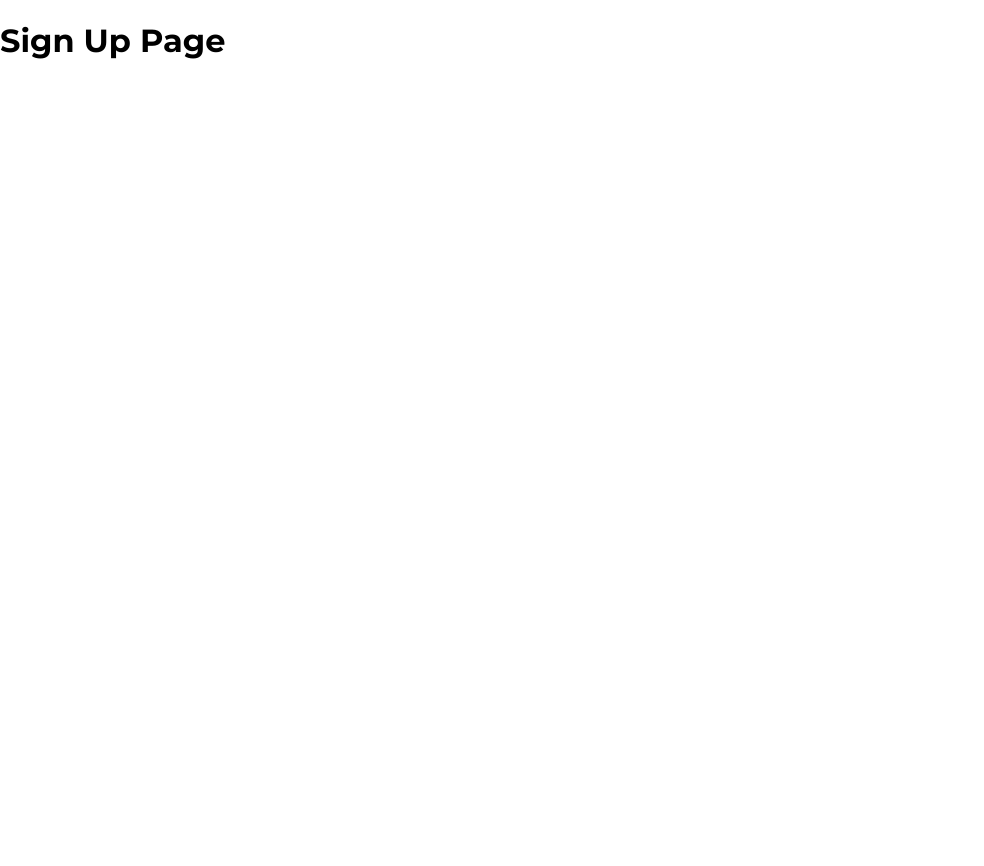
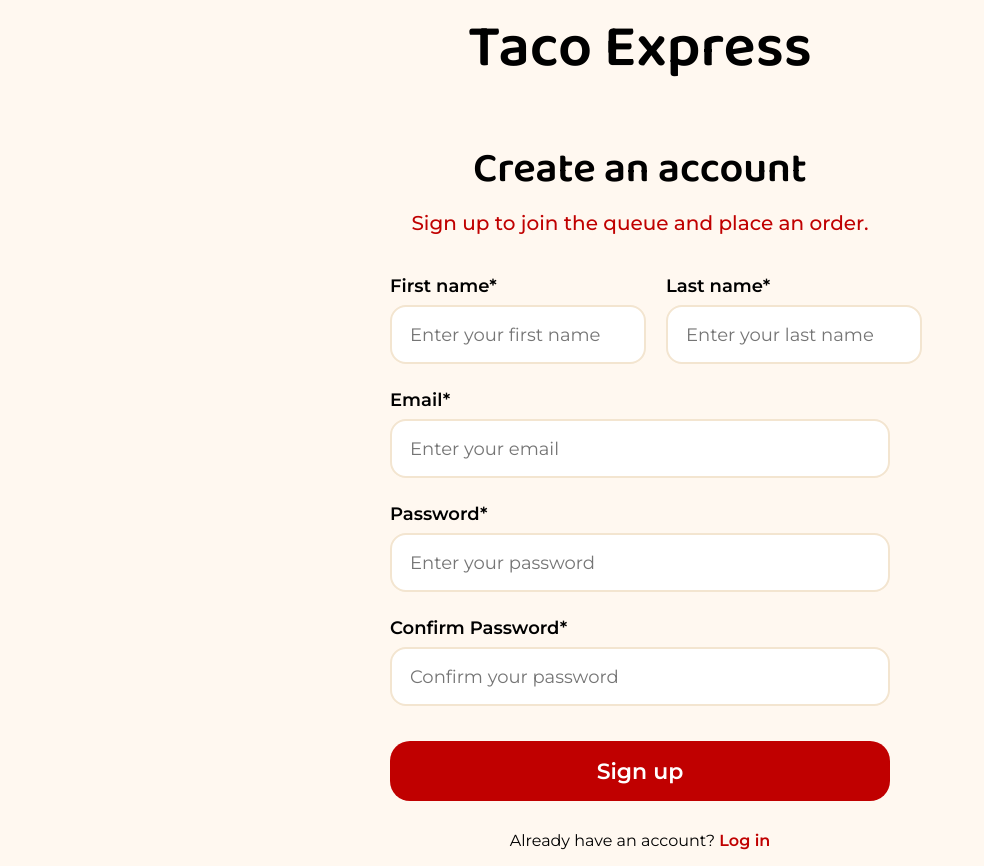
Before and after one commit to ayadotexe/FoodTruckQueueSmart, a React (Vite) app in the folder frontend/: page /signup in a window 1280 px wide. Shown: the whole page, without its empty margins (0-984 px from the left). Before the commit the page ends 800 px from the top, so only its background shows below. Built offline with nearby package versions, Linux system fonts and the light colour scheme.

Commit message:
completed login and signup pages with client-side validation

```diff
--- a/frontend/src/pages/Login.jsx
+++ b/frontend/src/pages/Login.jsx
@@ -1,5 +1,52 @@
+import { Link } from 'react-router-dom'
+import './MainAuth.css'
+
 function Login() {
-  return <h1>Login Page</h1>
+    return (
+        <div className="auth-page">
+            <div className="auth-container">
+                <Link to="/" className="auth-logo">
+                    Taco Express
+                </Link>
+
+                <h1 className="auth-title">Welcome back!</h1>
+                <p className="auth-subtitle">Log in to join the queue and place an order.</p>
+
+                <form className="auth-form">
+                    <div className="form-group">
+                        <label htmlFor="email">Email*</label>
+                        <input
+                            type="email"
+                            id="email"
+                            name="email"
+                            placeholder="Enter your email"
+                            required
+                        />
+                    </div>
+
+                    <div className="form-group">
+                        <label htmlFor="password">Password*</label>
+                        <input
+                            type="password"
+                            id="password"
+                            name="password"
+                            placeholder="Enter your password"
+                            required
+                        />
+                    </div>
+
+                    <button type="submit" className="auth-button">
+                        Log In
+                    </button>
+                </form>
+
+                <p className="auth-switch">
+                    Don't have an account?{' '}
+                    <Link to="/signup">Sign Up</Link>
+                </p>
+            </div>
+        </div>
+    )
 }
 
 export default Login
--- a/frontend/src/pages/MainAuth.css
+++ b/frontend/src/pages/MainAuth.css
@@ -14,7 +14,7 @@
 .main-title {
   margin: 0;
   font-family: var(--font-title);
-  font-size: 80px;
+  font-size: 60px;
   font-weight: 600;
   color: var(--color-black);
   line-height: 1;
@@ -43,25 +43,25 @@
 }
 
 .main-buttons {
-  width: 60%;
+  width: 500px;
   margin: 0 auto;
   display: flex;
   flex-direction: column;
-  gap: 38px;
+  gap: 30px;
 }
 
 .main-buttons a {
   width: 100%;
-  height: 90px;
+  height: 65px;
   display: flex;
   justify-content: center;
   align-items: center;
 
   border: none;
-  border-radius: 35px;
+  border-radius: 22px;
 
   font-family: var(--font-main);
-  font-size: 28px;
+  font-size: 22px;
   font-weight: 600;
   letter-spacing: 1px;
   text-decoration: none;
@@ -86,3 +86,115 @@
 .signup-button:hover {
   background-color: #222222;
 }
+
+/* Login and Signup Pages */
+
+.auth-page {
+  min-height: 100vh;
+  display: flex;
+  justify-content: center;
+  align-items: center;
+  background-color: var(--color-background);
+}
+
+.auth-container {
+  width: 500px;
+  text-align: center;
+}
+
+.auth-logo {
+  display: inline-block;
+  margin-bottom: 40px;
+  font-family: var(--font-title);
+  font-size: 60px;
+  font-weight: 600;
+  color: var(--color-black);
+}
+
+.auth-title {
+  margin: 0;
+  font-family: var(--font-title);
+  font-size: 42px;
+  font-weight: 600;
+  color: var(--color-black);
+}
+
+.auth-subtitle {
+  margin: 8px 0 40px;
+  font-family: var(--font-main);
+  font-size: 20px;
+  font-weight: 500;
+  color: var(--color-red);
+}
+
+.auth-form {
+  display: flex;
+  flex-direction: column;
+  gap: 25px;
+  text-align: left;
+}
+
+.form-group {
+  display: flex;
+  flex-direction: column;
+  gap: 8px;
+}
+
+.form-group label {
+  font-family: var(--font-main);
+  font-size: 18px;
+  font-weight: 600;
+  color: var(--color-black);
+}
+
+.form-group input {
+  height: 55px;
+  padding: 0 18px;
+  border: 2px solid var(--color-cream);
+  border-radius: 16px;
+  font-family: var(--font-main);
+  font-size: 18px;
+  background-color: var(--color-white);
+  outline: none;
+}
+
+.form-group input:focus {
+  border-color: var(--color-red);
+}
+
+.form-row {
+  display: flex;
+  gap: 20px;
+}
+
+.form-row .form-group {
+  flex: 1;
+}
+
+.auth-button {
+  height: 60px;
+  margin-top: 10px;
+  border: none;
+  border-radius: 20px;
+  background-color: var(--color-red);
+  color: var(--color-white);
+  font-family: var(--font-main);
+  font-size: 22px;
+  font-weight: 600;
+  cursor: pointer;
+}
+
+.auth-button:hover {
+  background-color: var(--color-red-hover);
+}
+
+.auth-switch {
+  margin-top: 30px;
+  font-family: var(--font-main);
+  font-size: 16px;
+}
+
+.auth-switch a {
+  color: var(--color-red);
+  font-weight: 600;
+}
--- a/frontend/src/pages/Signup.jsx
+++ b/frontend/src/pages/Signup.jsx
@@ -1,5 +1,115 @@
+import { useState } from 'react'
+import { Link } from 'react-router-dom'
+import './MainAuth.css'
+
 function Signup() {
-  return <h1>Sign Up Page</h1>
+    const [password, setPassword] = useState('')
+    const [confirmPassword, setConfirmPassword] = useState('')
+    const [error, setError] = useState('')
+
+    const handleSubmit = (event) => {
+        event.preventDefault()
+
+        if (password !== confirmPassword) {
+            setError('Passwords do not match.')
+            return
+        }
+
+        setError('')
+        setPassword('')
+        setConfirmPassword('')
+        event.target.reset()
+    }
+
+    return (
+        <div className="auth-page">
+            <div className="auth-container">
+                <Link to="/" className="auth-logo">
+                    Taco Express
+                </Link>
+
+                <h1 className="auth-title">Create an account</h1>
+                <p className="auth-subtitle">Sign up to join the queue and place an order.</p>
+
+                <form className="auth-form" onSubmit={handleSubmit}>
+
+                    <div className="form-row">
+                    <div className="form-group">
+                        <label htmlFor="firstName">First name*</label>
+                        <input
+                            type="text"
+                            id="firstName"
+                            name="firstName"
+                            placeholder="Enter your first name"
+                            required
+                        />
+                    </div>
+
+                    <div className="form-group">
+                        <label htmlFor="lastName">Last name*</label>
+                        <input
+                            type="text"
+                            id="lastName"
+                            name="lastName"
+                            placeholder="Enter your last name"
+                            required
+                        />
+                    </div>
+                    </div>
+
+                    <div className="form-group">
+                        <label htmlFor="email">Email*</label>
+                        <input
+                            type="email"
+                            id="email"
+                            name="email"
+                            placeholder="Enter your email"
+                            required
+                        />
+                    </div>
+
+                    <div className="form-group">
+                        <label htmlFor="password">Password*</label>
+                        <input
+                            type="password"
+                            id="password"
+                            name="password"
+                            placeholder="Enter your password"
+                            value={password}
+                            onChange={(event) => setPassword(event.target.value)}
+                            minLength={8}
+                            required
+                        />
+                    </div>
+
+                    <div className="form-group">
+                        <label htmlFor="confirmPassword">Confirm Password*</label>
+                        <input
+                            type="password"
+                            id="confirmPassword"
+                            name="confirmPassword"
+                            placeholder="Confirm your password"
+                            value={confirmPassword}
+                            onChange={(event) => setConfirmPassword(event.target.value)}
+                            minLength={8}
+                            required
+                        />
+                    </div>
+
+                    {error && <p className="auth-subtitle">{error}</p>}
+
+                    <button type="submit" className="auth-button">
+                        Sign up
+                    </button>
+                </form>
+
+                <p className="auth-switch">
+                    Already have an account?{' '}
+                    <Link to="/login">Log in</Link>
+                </p>
+            </div>
+        </div>
+    )
 }
 
 export default Signup
```
